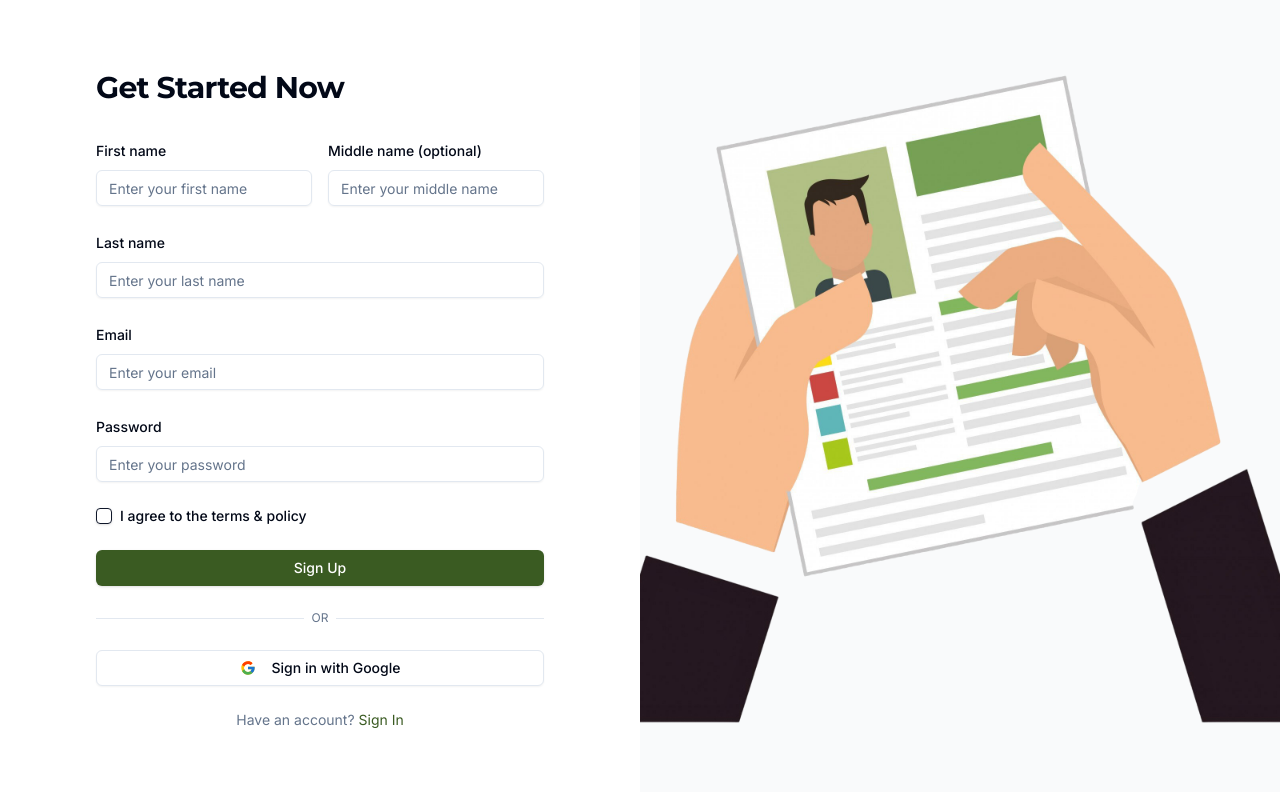
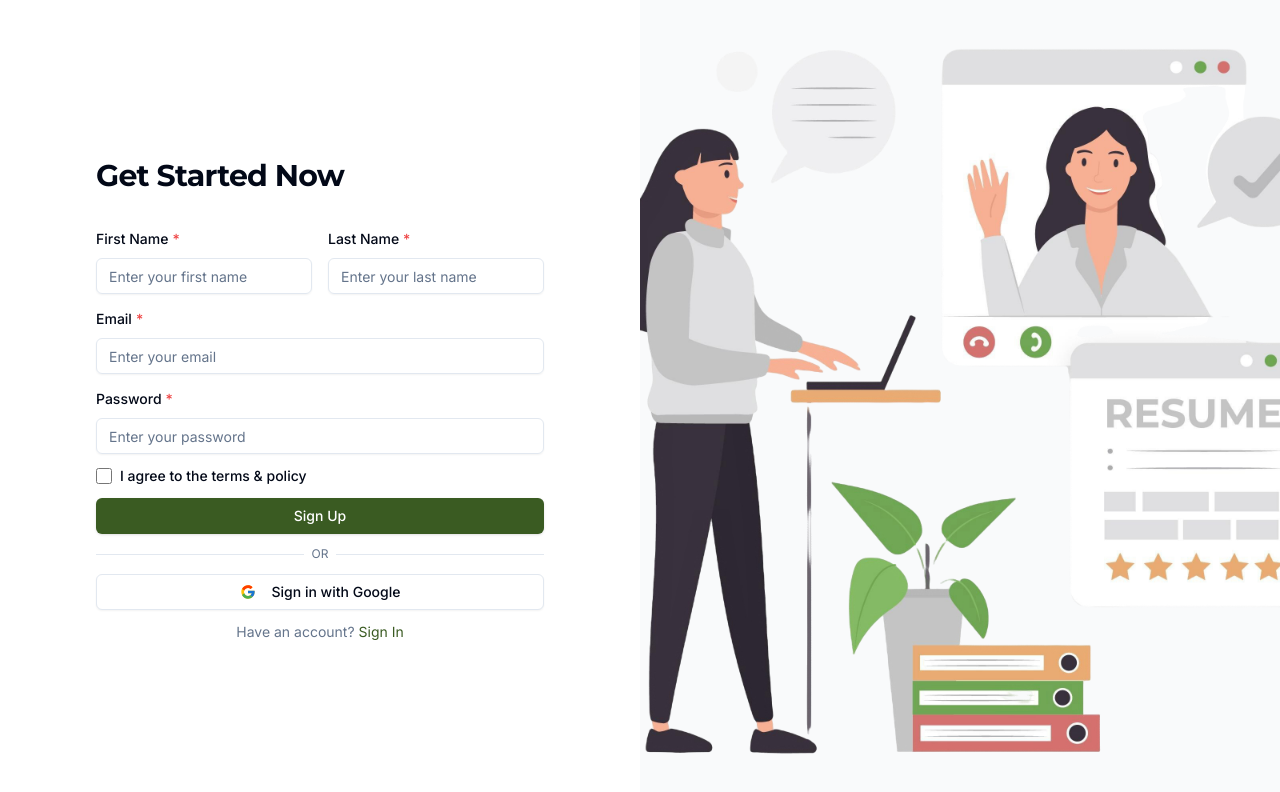
Before and after one commit to Iyanu1396/easy-resume, a Next.js app: page /signup in a window 1280 px wide. Shown: the top 792 px of the page. Built offline with nearby package versions, Linux system fonts and the light colour scheme.

Commit message:
set up login auth

```diff
--- a/package.json
+++ b/package.json
@@ -20,6 +20,8 @@
     "next": "15.0.4",
     "react": "^19.0.0",
     "react-dom": "^19.0.0",
+    "react-hook-form": "^7.54.2",
+    "react-hot-toast": "^2.5.1",
     "tailwind-merge": "^2.6.0",
     "tailwindcss-animate": "^1.0.7"
   },
--- /dev/null
+++ b/src/_features/auth/useLogin.ts
@@ -0,0 +1,19 @@
+import { Login } from '@/lib/services/apiAuth';
+import { useMutation } from '@tanstack/react-query';
+import toast from 'react-hot-toast';
+
+export function useLogin() {
+  const { mutate: login, isPending:isLoadingLogin } = useMutation({
+    mutationFn: Login,
+    onSuccess: (data) => {
+      toast.success('Login successful');
+      console.log(data)
+      // Handle successful login (e.g., redirect)
+    },
+    onError: (error: Error) => {
+      toast.error(error.message);
+    },
+  });
+
+  return { login, isLoadingLogin };
+}
--- /dev/null
+++ b/src/_ui/GoogleIcon.tsx
@@ -0,0 +1,27 @@
+export default function GoogleIcon() {
+  return (
+    <svg
+      xmlns="http://www.w3.org/2000/svg"
+      viewBox="0 0 48 48"
+      width="24"
+      height="24"
+    >
+      <path
+        fill="#FFC107"
+        d="M43.611,20.083H42V20H24v8h11.303c-1.649,4.657-6.08,8-11.303,8c-6.627,0-12-5.373-12-12c0-6.627,5.373-12,12-12c3.059,0,5.842,1.154,7.961,3.039l5.657-5.657C34.046,6.053,29.268,4,24,4C12.955,4,4,12.955,4,24c0,11.045,8.955,20,20,20c11.045,0,20-8.955,20-20C44,22.659,43.862,21.35,43.611,20.083z"
+      />
+      <path
+        fill="#FF3D00"
+        d="M6.306,14.691l6.571,4.819C14.655,15.108,18.961,12,24,12c3.059,0,5.842,1.154,7.961,3.039l5.657-5.657C34.046,6.053,29.268,4,24,4C16.318,4,9.656,8.337,6.306,14.691z"
+      />
+      <path
+        fill="#4CAF50"
+        d="M24,44c5.166,0,9.86-1.977,13.409-5.192l-6.19-5.238C29.211,35.091,26.715,36,24,36c-5.202,0-9.619-3.317-11.283-7.946l-6.522,5.025C9.505,39.556,16.227,44,24,44z"
+      />
+      <path
+        fill="#1976D2"
+        d="M43.611,20.083H42V20H24v8h11.303c-0.792,2.237-2.231,4.166-4.087,5.571c0.001-0.001,0.002-0.001,0.003-0.002l6.19,5.238C36.971,39.205,44,34,44,24C44,22.659,43.862,21.35,43.611,20.083z"
+      />
+    </svg>
+  );
+}
--- /dev/null
+++ b/src/_ui/Providers.tsx
@@ -0,0 +1,7 @@
+'use client';
+
+import { Toaster } from 'react-hot-toast';
+
+export function ToastProvider() {
+  return <Toaster position="top-right" reverseOrder={false} />;
+}
--- a/src/app/layout.tsx
+++ b/src/app/layout.tsx
@@ -1,38 +1,47 @@
-import './_styles/globals.css'
+"use client"
+import { QueryClient, QueryClientProvider } from '@tanstack/react-query';
+import { ToastProvider } from '@/_ui/Providers';
+import './_styles/globals.css';
 
-import { Montserrat, Inter } from 'next/font/google'
-
-export const metadata = {
-  title: 'InstantResume',
-  description: 'craft professional looking resume without hazzle',
-}
+import { Montserrat, Inter } from 'next/font/google';
 
 
+// export const metadata = {
+//   title: 'InstantResume',
+//   description: 'Craft professional-looking resumes without hassle',
+// };
 
 const montserrat = Montserrat({
   subsets: ['latin'],
   display: 'swap',
   variable: '--font-montserrat',
-  weight: ['400', '500', '600', '700']
-})
+  weight: ['400', '500', '600', '700'],
+});
 
 const inter = Inter({
   subsets: ['latin'],
   display: 'swap',
   variable: '--font-inter',
-  weight: ['300', '400', '500']
-})
-
-
+  weight: ['300', '400', '500'],
+});
 
 export default function RootLayout({
   children,
 }: {
-  children: React.ReactNode
+  children: React.ReactNode;
 }) {
+  // Initialize QueryClient inside the component
+  const queryClient =  new QueryClient()
+
   return (
     <html lang="en" className={`${montserrat.variable} ${inter.variable}`}>
-      <body>{children}</body>
+      <body>
+        <QueryClientProvider client={queryClient}>
+
+            {children}
+          <ToastProvider/>
+        </QueryClientProvider>
+      </body>
     </html>
-  )
+  );
 }
--- a/src/app/login/page.tsx
+++ b/src/app/login/page.tsx
@@ -1,90 +1,122 @@
 "use client";
 
+import { useForm } from "react-hook-form";
 import Image from "next/image";
 import Link from "next/link";
 import { Button } from "@/components/ui/button";
 import { Input } from "@/components/ui/input";
 import { Label } from "@/components/ui/label";
 import { Checkbox } from "@/components/ui/checkbox";
+import GoogleIcon from "@/_ui/GoogleIcon";
+import { useLogin } from "@/_features/auth/useLogin";
 
-const GoogleIcon = () => (
-  <svg
-    xmlns="http://www.w3.org/2000/svg"
-    viewBox="0 0 48 48"
-    width="24"
-    height="24"
-  >
-    <path
-      fill="#FFC107"
-      d="M43.611,20.083H42V20H24v8h11.303c-1.649,4.657-6.08,8-11.303,8c-6.627,0-12-5.373-12-12c0-6.627,5.373-12,12-12c3.059,0,5.842,1.154,7.961,3.039l5.657-5.657C34.046,6.053,29.268,4,24,4C12.955,4,4,12.955,4,24c0,11.045,8.955,20,20,20c11.045,0,20-8.955,20-20C44,22.659,43.862,21.35,43.611,20.083z"
-    />
-    <path
-      fill="#FF3D00"
-      d="M6.306,14.691l6.571,4.819C14.655,15.108,18.961,12,24,12c3.059,0,5.842,1.154,7.961,3.039l5.657-5.657C34.046,6.053,29.268,4,24,4C16.318,4,9.656,8.337,6.306,14.691z"
-    />
-    <path
-      fill="#4CAF50"
-      d="M24,44c5.166,0,9.86-1.977,13.409-5.192l-6.19-5.238C29.211,35.091,26.715,36,24,36c-5.202,0-9.619-3.317-11.283-7.946l-6.522,5.025C9.505,39.556,16.227,44,24,44z"
-    />
-    <path
-      fill="#1976D2"
-      d="M43.611,20.083H42V20H24v8h11.303c-0.792,2.237-2.231,4.166-4.087,5.571c0.001-0.001,0.002-0.001,0.003-0.002l6.19,5.238C36.971,39.205,44,34,44,24C44,22.659,43.862,21.35,43.611,20.083z"
-    />
-  </svg>
-);
+interface SignUpFormInputs {
+  email: string;
+  password: string;
+  rememberMe: boolean;
+}
 
-export default function SignUpPage() {
+export default function Page() {
+
+ const { login, isLoadingLogin } =  useLogin()
+  const {
+    register,
+    handleSubmit,
+    formState: { errors },
+  } = useForm<SignUpFormInputs>({
+    defaultValues: {
+      rememberMe: false,
+    },
+  });
+
+  const onSubmit = (data: SignUpFormInputs) => {
+    login({
+      email: data?.email,
+      password: data?.password
+    });
+  };
+
   return (
     <main className="min-h-screen grid lg:grid-cols-2">
       {/* Form Section */}
       <div className="flex items-center justify-center p-8">
         <div className="w-full max-w-md space-y-8">
           <div className="space-y-2">
-            <h1 className="text-3xl font-bold tracking-tight ">
-             Welcome Back!
-            </h1>
-            <p className="font-medium" >Enter your Credentials to access your account</p>
+            <h1 className="text-3xl font-bold tracking-tight">Welcome Back!</h1>
+            <p className="font-medium">
+              Enter your Credentials to access your account
+            </p>
           </div>
 
-          <form className="space-y-6">
-
-
+          <form onSubmit={handleSubmit(onSubmit)} className="space-y-3">
 
 
             <div className="space-y-2">
-              <Label htmlFor="email">Email</Label>
+              <Label htmlFor="email">
+                Email
+                <span className="text-red-500 ml-1">*</span>
+              </Label>
               <Input
                 id="email"
-                name="email"
                 type="email"
-                required
+                {...register("email", {
+                  required: "Email is required",
+                  pattern: {
+                    value: /^[A-Z0-9._%+-]+@[A-Z0-9.-]+\.[A-Z]{2,}$/i,
+                    message: "Invalid email address",
+                  },
+                })}
                 placeholder="Enter your email"
               />
+              {errors.email && (
+                <p className="text-red-500 text-sm mt-1">
+                  {errors.email.message}
+                </p>
+              )}
             </div>
 
             <div className="space-y-2">
-              <Label htmlFor="password">Password</Label>
+              <Label htmlFor="password">
+                Password
+                <span className="text-red-500 ml-1">*</span>
+              </Label>
               <Input
                 id="password"
-                name="password"
                 type="password"
-                required
+                {...register("password", {
+                  required: "Password is required",
+                  minLength: {
+                    value: 4,
+                    message: "Password must be at least 8 characters",
+                  },
+                })}
                 placeholder="Enter your password"
               />
+              {errors.password && (
+                <p className="text-red-500 text-sm mt-1">
+                  {errors.password.message}
+                </p>
+              )}
             </div>
-
-            <div className="flex items-center space-x-2">
-              <Checkbox id="terms" />
-              <Label htmlFor="terms" className="text-sm">
-                Remember me
-              </Label>
+            <div className="space-y-2">
+              <div className="flex items-center space-x-2">
+                <input
+                  type="checkbox"
+                  id="rememberMe"
+                  {...register("rememberMe")}
+                  className="h-4 w-4 accent-black text-[#3A5B22] focus:ring-[#3A5B22]"
+                />
+                <Label htmlFor="rememberMe" className="text-sm">
+                  Remember me
+                </Label>
+              </div>
             </div>
 
             <Button
               type="submit"
               className="w-full bg-[#3A5B22] hover:bg-[#2A4418] text-white rounded-md"
             >
-             Login
+            { isLoadingLogin ? "Loggging In" : "Login"}
             </Button>
 
             <div className="relative">
--- a/src/app/signup/page.tsx
+++ b/src/app/signup/page.tsx
@@ -1,112 +1,155 @@
 "use client";
 
-
+import { useForm } from "react-hook-form";
 import Image from "next/image";
 import Link from "next/link";
+import toast from 'react-hot-toast';
 import { Button } from "@/components/ui/button";
 import { Input } from "@/components/ui/input";
 import { Label } from "@/components/ui/label";
-import { Checkbox } from "@/components/ui/checkbox";
+import GoogleIcon from "@/_ui/GoogleIcon";
 
-const GoogleIcon = () => (
-  <svg
-    xmlns="http://www.w3.org/2000/svg"
-    viewBox="0 0 48 48"
-    width="24"
-    height="24"
-  >
-    <path
-      fill="#FFC107"
-      d="M43.611,20.083H42V20H24v8h11.303c-1.649,4.657-6.08,8-11.303,8c-6.627,0-12-5.373-12-12c0-6.627,5.373-12,12-12c3.059,0,5.842,1.154,7.961,3.039l5.657-5.657C34.046,6.053,29.268,4,24,4C12.955,4,4,12.955,4,24c0,11.045,8.955,20,20,20c11.045,0,20-8.955,20-20C44,22.659,43.862,21.35,43.611,20.083z"
-    />
-    <path
-      fill="#FF3D00"
-      d="M6.306,14.691l6.571,4.819C14.655,15.108,18.961,12,24,12c3.059,0,5.842,1.154,7.961,3.039l5.657-5.657C34.046,6.053,29.268,4,24,4C16.318,4,9.656,8.337,6.306,14.691z"
-    />
-    <path
-      fill="#4CAF50"
-      d="M24,44c5.166,0,9.86-1.977,13.409-5.192l-6.19-5.238C29.211,35.091,26.715,36,24,36c-5.202,0-9.619-3.317-11.283-7.946l-6.522,5.025C9.505,39.556,16.227,44,24,44z"
-    />
-    <path
-      fill="#1976D2"
-      d="M43.611,20.083H42V20H24v8h11.303c-0.792,2.237-2.231,4.166-4.087,5.571c0.001-0.001,0.002-0.001,0.003-0.002l6.19,5.238C36.971,39.205,44,34,44,24C44,22.659,43.862,21.35,43.611,20.083z"
-    />
-  </svg>
-);
+interface SignUpFormInputs {
+  firstName: string;
+  lastName: string;
+  email: string;
+  password: string;
+  terms: boolean;
+}
 
-export default function SignUpPage() {
+export default function Page() {
+  const {
+    register,
+    handleSubmit,
+    formState: { errors },
+  } = useForm<SignUpFormInputs>({
+    defaultValues: {
+      terms: false,
+    },
+  });
+
+  const onSubmit = (data: SignUpFormInputs) => {
+    toast.success('Operation successful!')
+  };
+
   return (
     <main className="min-h-screen grid lg:grid-cols-2">
       {/* Form Section */}
       <div className="flex items-center justify-center p-8">
         <div className="w-full max-w-md space-y-8">
           <div className="space-y-2">
-            <h1 className="text-3xl font-bold tracking-tight">
-              Get Started Now
-            </h1>
+            <h1 className="text-3xl font-bold tracking-tight">Get Started Now</h1>
           </div>
 
-          <form className="space-y-6">
+          <form onSubmit={handleSubmit(onSubmit)} className="space-y-3">
             <div className="grid grid-cols-2 gap-4">
               <div className="space-y-2">
-                <Label htmlFor="firstName">First name</Label>
+                <Label htmlFor="firstName">
+                  First Name
+                  <span className="text-red-500 ml-1">*</span>
+                </Label>
                 <Input
                   id="firstName"
-                  name="firstName"
                   type="text"
-                  required
+                  {...register("firstName", {
+                    required: "First name is required",
+                  })}
                   placeholder="Enter your first name"
                 />
+                {errors.firstName && (
+                  <p className="text-red-500 text-sm mt-1">
+                    {errors.firstName.message}
+                  </p>
+                )}
               </div>
               <div className="space-y-2">
-                <Label htmlFor="middleName">Middle name (optional)</Label>
+                <Label htmlFor="lastName">
+                  Last Name
+                  <span className="text-red-500 ml-1">*</span>
+                </Label>
                 <Input
-                  id="middleName"
-                  name="middleName"
+                  id="lastName"
                   type="text"
-                  placeholder="Enter your middle name"
+                  {...register("lastName", {
+                    required: "Last name is required",
+                  })}
+                  placeholder="Enter your last name"
                 />
+                {errors.lastName && (
+                  <p className="text-red-500 text-sm mt-1">
+                    {errors.lastName.message}
+                  </p>
+                )}
               </div>
             </div>
 
             <div className="space-y-2">
-              <Label htmlFor="lastName">Last name</Label>
+              <Label htmlFor="email">
+                Email
+                <span className="text-red-500 ml-1">*</span>
+              </Label>
               <Input
-                id="lastName"
-                name="lastName"
-                type="text"
-                required
-                placeholder="Enter your last name"
+                id="email"
+                type="email"
+                {...register("email", {
+                  required: "Email is required",
+                  pattern: {
+                    value: /^[A-Z0-9._%+-]+@[A-Z0-9.-]+\.[A-Z]{2,}$/i,
+                    message: "Invalid email address",
+                  },
+                })}
+                placeholder="Enter your email"
               />
+              {errors.email && (
+                <p className="text-red-500 text-sm mt-1">
+                  {errors.email.message}
+                </p>
+              )}
             </div>
 
             <div className="space-y-2">
-              <Label htmlFor="email">Email</Label>
+              <Label htmlFor="password">
+                Password
+                <span className="text-red-500 ml-1">*</span>
+              </Label>
               <Input
-                id="email"
-                name="email"
-                type="email"
-                required
-                placeholder="Enter your email"
+                id="password"
+                type="password"
+                {...register("password", {
+                  required: "Password is required",
+                  minLength: {
+                    value: 8,
+                    message: "Password must be at least 8 characters",
+                  },
+                })}
+                placeholder="Enter your password"
               />
+              {errors.password && (
+                <p className="text-red-500 text-sm mt-1">
+                  {errors.password.message}
+                </p>
+              )}
             </div>
 
             <div className="space-y-2">
-              <Label htmlFor="password">Password</Label>
-              <Input
-                id="password"
-                name="password"
-                type="password"
-                required
-                placeholder="Enter your password"
-              />
-            </div>
-
-            <div className="flex items-center space-x-2">
-              <Checkbox id="terms" />
-              <Label htmlFor="terms" className="text-sm">
-                I agree to the terms & policy
-              </Label>
+              <div className="flex items-center space-x-2">
+                <input
+                  type="checkbox"
+                  id="terms"
+                  {...register("terms", {
+                    required: "You must accept the terms and conditions",
+                  })}
+                  className="h-4 w-4 accent-black text-[#3A5B22] focus:ring-[#3A5B22]"
+                />
+                <Label htmlFor="terms" className="text-sm">
+                  I agree to the terms & policy
+                </Label>
+              </div>
+              {errors.terms && (
+                <p className="text-red-500 text-sm mt-1">
+                  {errors.terms.message}
+                </p>
+              )}
             </div>
 
             <Button
@@ -147,7 +190,7 @@ export default function SignUpPage() {
       {/* Image Section */}
       <div className="hidden lg:block relative bg-gray-50">
         <Image
-          src="/illustration.png"
+          src="/illustration-signup.png"
           alt="illustration"
           className="object-cover object-center"
           fill
```
Also changed, not shown: src/app/page.tsx (+2 -91 lines), src/lib/services/apiAuth.ts (added, +45 -0 lines), src/lib/supabase.js (+12 -2 lines), src/lib/services.ts (deleted), 1 other file (tests, documents, lock files or other folders).
